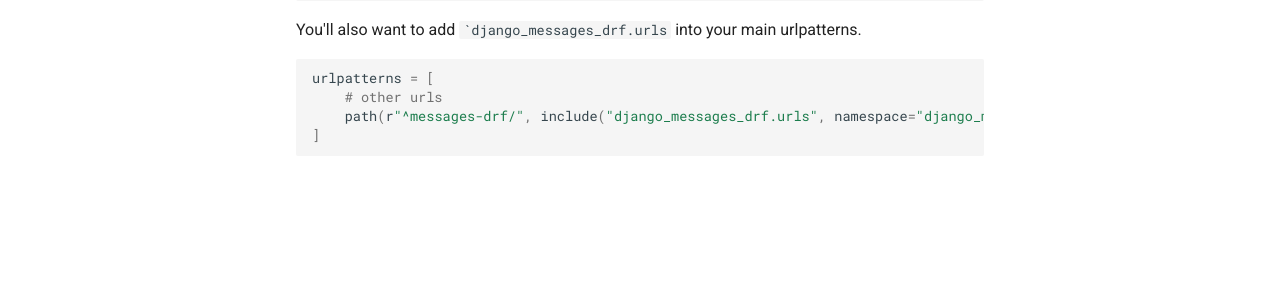
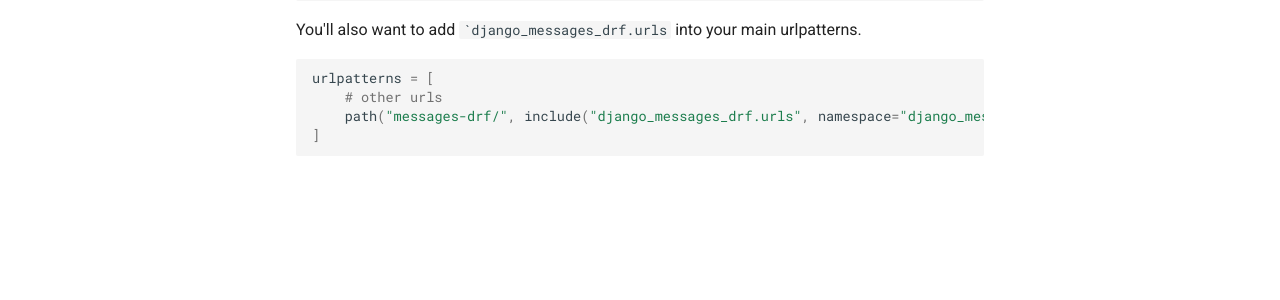
Before and after one commit to tarsil/django-messages-drf, an MkDocs documentation site: the page built from docs/installation.md, in a window 1280 px wide. Shown: the part 490-790 px from the top of the page. Built offline with MkDocs 1.6.1 and Material for MkDocs 9.7.7, drawn with Linux system fonts in a browser that asks for light colours; comment, search, counter and statistics services are not loaded.

````diff
--- a/docs/installation.md
+++ b/docs/installation.md
@@ -25,6 +25,6 @@ You'll also want to add ``django_messages_drf.urls` into your main urlpatterns.
 ```python
 urlpatterns = [
     # other urls
-    path(r"^messages-drf/", include("django_messages_drf.urls", namespace="django_messages_drf")),
+    path("messages-drf/", include("django_messages_drf.urls", namespace="django_messages_drf")),
 ]
 ```
````
Also changed, not shown: README.md (+1 -1 lines).
